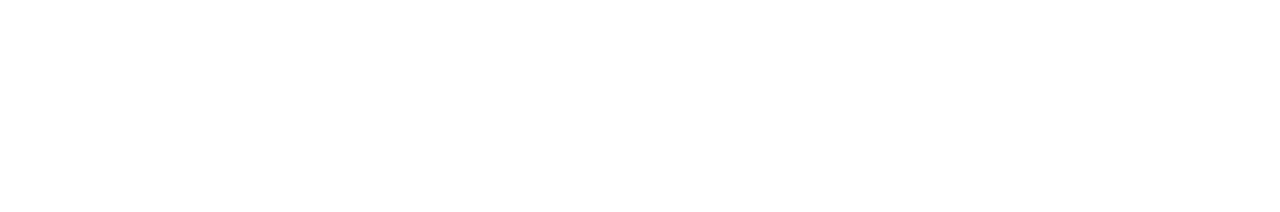
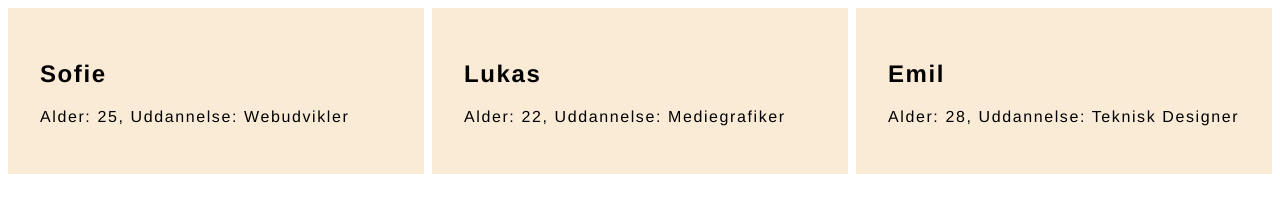
Before and after one commit to rts-cmk-wu13/objekt-ovelser-victor-prm, a plain HTML site: page task-3/index.html in a window 1280 px wide. Drawn offline with Linux system fonts and the light colour scheme.

Commit message:
solved task 2 and and its extras

```diff
--- a/task-3/index.html
+++ b/task-3/index.html
@@ -5,6 +5,7 @@
     <meta name="viewport" content="width=device-width, initial-scale=1.0">
     <title>Document</title>
     <script src="./script.js" defer></script>
+    <link rel="stylesheet" href="./style.css">
 </head>
 <body>
     <div class="student-list"></div>
--- a/task-3/script.js
+++ b/task-3/script.js
@@ -5,4 +5,13 @@ let students = [
 ]
 
 let studentListContainer = document.querySelector('.student-list');
-console.log(studentListContainer);
+students.forEach(function(student){
+    const studentDiv = document.createElement('div');
+    studentDiv.classList.add('student');
+    let studentHeadline = document.createElement('h2');
+    studentHeadline.textContent = student.name;
+    let studentInfo = document.createElement('p');
+    studentInfo.textContent = `Alder: ${student.age}, Uddannelse: ${student.course}`;
+    studentDiv.append(studentHeadline, studentInfo)
+    studentListContainer.append(studentDiv);
+})
--- /dev/null
+++ b/task-3/style.css
@@ -0,0 +1,12 @@
+.student-list{
+    display: grid;
+    grid-template-columns: repeat(auto-fill, minmax(20rem, 1fr));
+    gap: 0.5rem;
+}
+
+.student{
+    padding: 2rem;
+    background-color: antiquewhite;
+    font-family: 'Franklin Gothic Medium', 'Arial Narrow', Arial, sans-serif;
+    letter-spacing: .1rem;
+}
```
